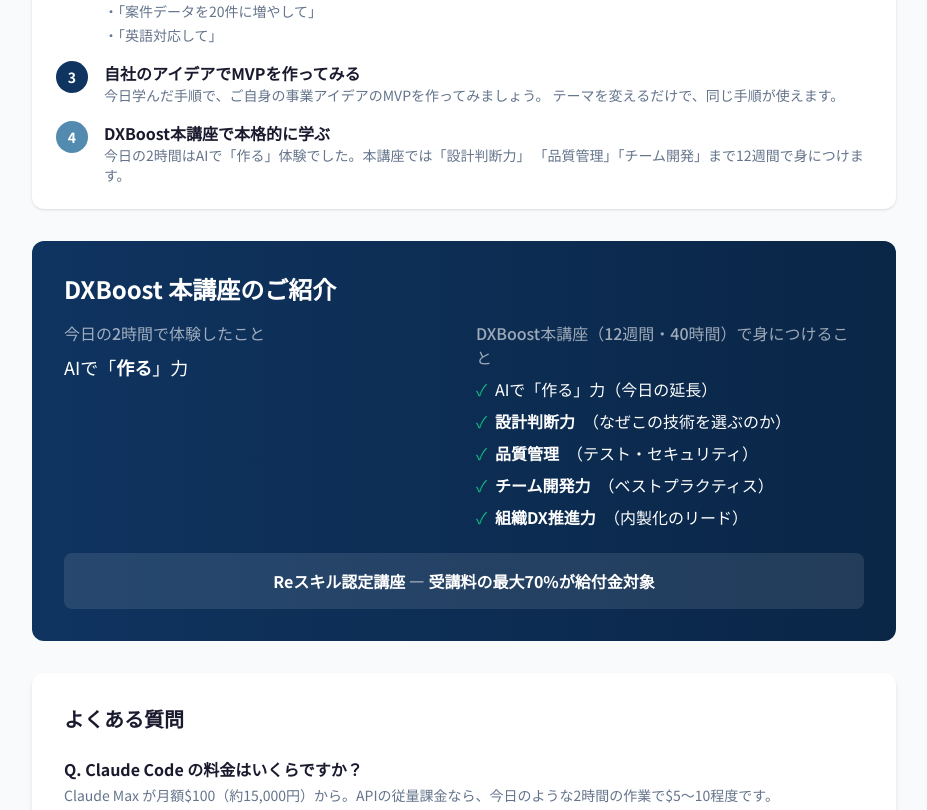
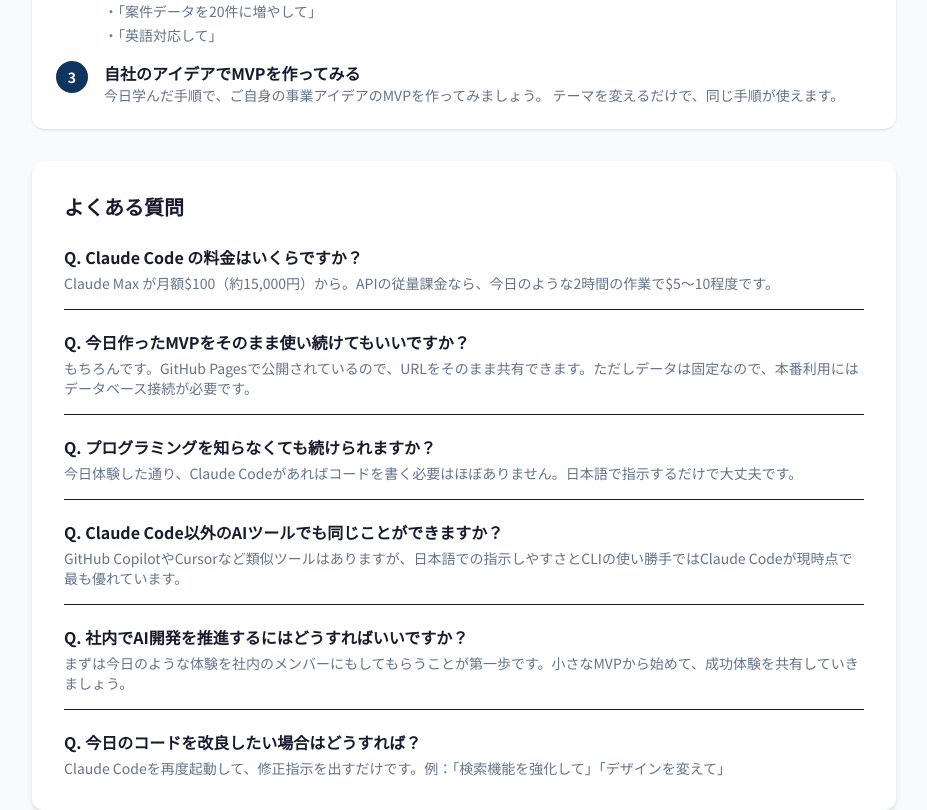
Before and after one commit to tsubasagit/startpass-claude-code-workshop, a Next.js app: page /startpass-claude-code-workshop/resources in a window 1280 px wide. Shown: the part 1320-2130 px from the top of the page, without its empty margins (176-1103 px from the left). Built offline with nearby package versions, Linux system fonts and the light colour scheme.

Commit message:
Phase6をファウンダーディスカッションから質疑応答に変更、DXBoost本講座紹介を削除
Co-Authored-By: Claude Opus 4.6 <noreply@anthropic.com>

```diff
--- a/src/app/page.tsx
+++ b/src/app/page.tsx
@@ -156,8 +156,8 @@ export default function Home() {
               {
                 time: "19:35 - 20:00",
                 phase: "Phase 6",
-                title: "ファウンダーディスカッション",
-                desc: "AI駆動開発を自社の経営にどう活かすか。参加者同士でディスカッション。DXBoost本講座のご紹介も。",
+                title: "質疑応答",
+                desc: "AI駆動開発を自社の経営にどう活かすか。参加者からの質問にお答えします。",
                 duration: "25分",
               },
             ].map((item, i) => (
--- a/src/app/resources/page.tsx
+++ b/src/app/resources/page.tsx
@@ -137,69 +137,6 @@ export default function ResourcesPage() {
                 </p>
               </div>
             </div>
-            <div className="flex items-start gap-4">
-              <span className="flex-shrink-0 w-8 h-8 rounded-full bg-accent text-white flex items-center justify-center font-bold text-sm">
-                4
-              </span>
-              <div>
-                <h3 className="font-bold">
-                  DXBoost本講座で本格的に学ぶ
-                </h3>
-                <p className="text-sm text-text-secondary">
-                  今日の2時間はAIで「作る」体験でした。本講座では「設計判断力」
-                  「品質管理」「チーム開発」まで12週間で身につけます。
-                </p>
-              </div>
-            </div>
-          </div>
-        </div>
-
-        {/* DXBoost */}
-        <div className="bg-gradient-to-r from-primary to-primary-dark text-white rounded-xl p-8">
-          <h2 className="text-2xl font-bold mb-4">
-            DXBoost 本講座のご紹介
-          </h2>
-          <div className="grid md:grid-cols-2 gap-6">
-            <div>
-              <h3 className="font-medium text-white/60 mb-2">
-                今日の2時間で体験したこと
-              </h3>
-              <p className="text-lg">
-                AIで「<strong>作る</strong>」力
-              </p>
-            </div>
-            <div>
-              <h3 className="font-medium text-white/60 mb-2">
-                DXBoost本講座（12週間・40時間）で身につけること
-              </h3>
-              <ul className="space-y-2">
-                <li className="flex items-center gap-2">
-                  <span className="text-success">&#10003;</span>
-                  AIで「作る」力（今日の延長）
-                </li>
-                <li className="flex items-center gap-2">
-                  <span className="text-success">&#10003;</span>
-                  <strong>設計判断力</strong>（なぜこの技術を選ぶのか）
-                </li>
-                <li className="flex items-center gap-2">
-                  <span className="text-success">&#10003;</span>
-                  <strong>品質管理</strong>（テスト・セキュリティ）
-                </li>
-                <li className="flex items-center gap-2">
-                  <span className="text-success">&#10003;</span>
-                  <strong>チーム開発力</strong>（ベストプラクティス）
-                </li>
-                <li className="flex items-center gap-2">
-                  <span className="text-success">&#10003;</span>
-                  <strong>組織DX推進力</strong>（内製化のリード）
-                </li>
-              </ul>
-            </div>
-          </div>
-          <div className="mt-6 bg-white/10 rounded-lg p-4 text-center">
-            <p className="font-bold">
-              Reスキル認定講座 — 受講料の最大70%が給付金対象
-            </p>
           </div>
         </div>
 
@@ -220,7 +157,7 @@ export default function ResourcesPage() {
               },
               {
                 q: "プログラミングを知らなくても続けられますか？",
-                a: "今日体験した通り、Claude Codeがあればコードを書く必要はほぼありません。DXBoost本講座もプログラミング経験不問です。",
+                a: "今日体験した通り、Claude Codeがあればコードを書く必要はほぼありません。日本語で指示するだけで大丈夫です。",
               },
               {
                 q: "Claude Code以外のAIツールでも同じことができますか？",
@@ -228,7 +165,7 @@ export default function ResourcesPage() {
               },
               {
                 q: "社内でAI開発を推進するにはどうすればいいですか？",
-                a: "まずは今日のような体験を社内のメンバーにもしてもらうことが第一歩です。DXBoost本講座では組織DX推進のカリキュラムもあります。",
+                a: "まずは今日のような体験を社内のメンバーにもしてもらうことが第一歩です。小さなMVPから始めて、成功体験を共有していきましょう。",
               },
               {
                 q: "今日のコードを改良したい場合はどうすれば？",
@@ -310,7 +247,7 @@ export default function ResourcesPage() {
         <div className="bg-white rounded-xl shadow-md p-8 text-center">
           <h2 className="text-xl font-bold mb-4">お問い合わせ</h2>
           <p className="text-text-secondary mb-4">
-            講座の内容やDXBoost本講座について、お気軽にお問い合わせください。
+            講座の内容について、お気軽にお問い合わせください。
           </p>
           <div className="space-y-2 text-sm">
             <p>
```
